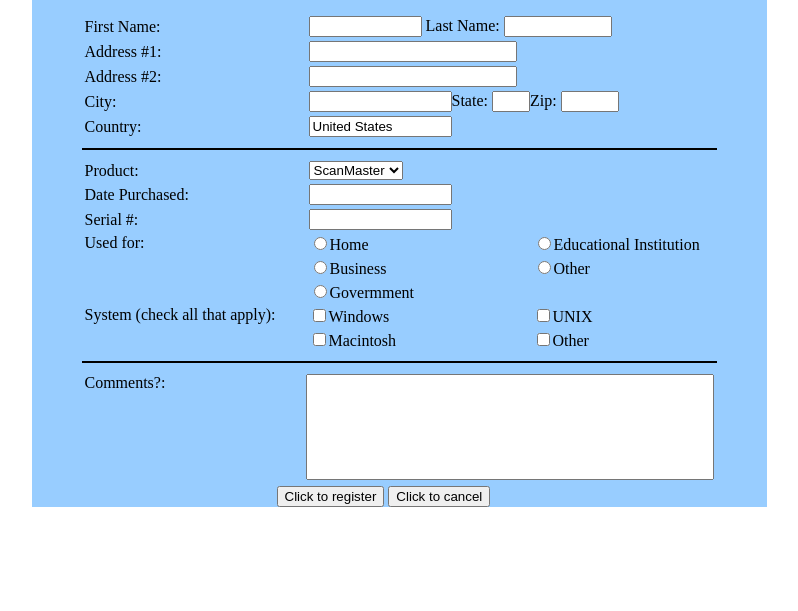
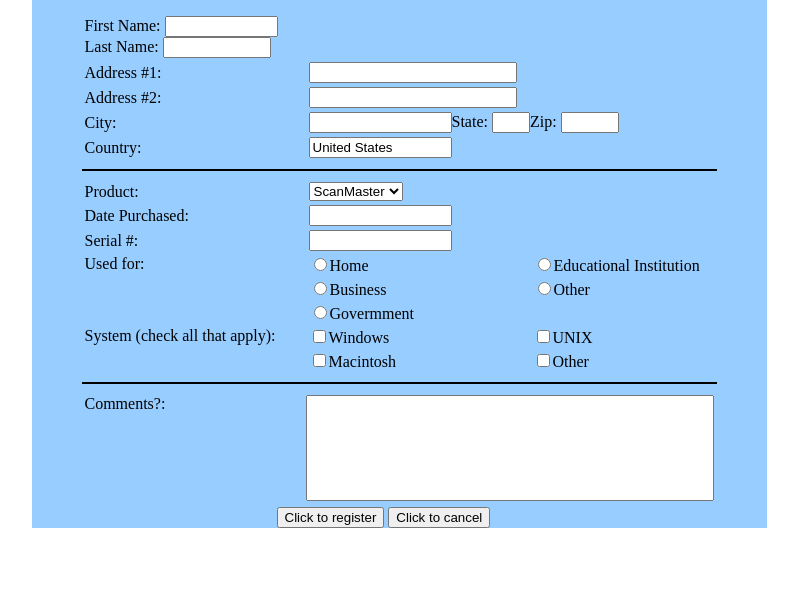
Before and after one commit to NamFnt/bai_2, a website: page index.html in a window 1280 px wide. Shown: the part 189-800 px from the top of the page, without its empty margins (241-1039 px from the left). Drawn offline with Linux system fonts and the light colour scheme.

Commit message:
Update index.html

```diff
--- a/index.html
+++ b/index.html
@@ -40,8 +40,7 @@
             <form>
                 <table>
                     <tr>
-                        <td><label for="name1">First Name: </label></td>
-                        <td><input id="name1" style="width: 105px;"><label for="name2"> Last Name: </label><input id="name2" style="width: 100px;"></td>
+                        <td><label for="name1">First Name: </label><input id="name1" style="width: 105px;"><label for="name2"> Last Name: </label><input id="name2" style="width: 100px;"></td>
                     </tr>
                     <tr>
                         <td><label for="address1">Address #1: </label></td>
```
